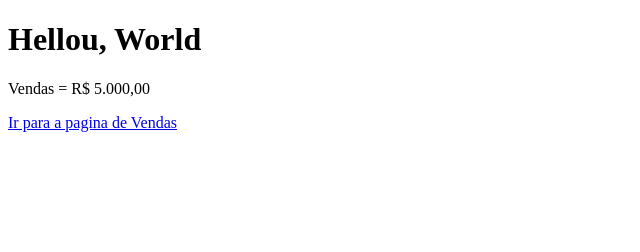
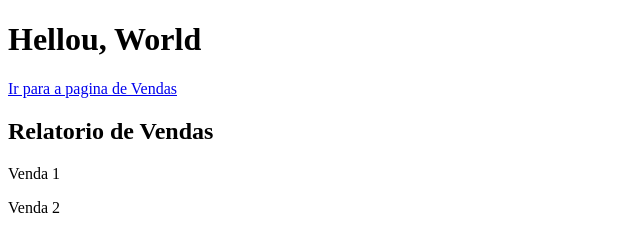
Before and after one commit to t1ctack/NivelamentoGitHub, a plain HTML site: page Vendas.html in a window 1280 px wide. Shown: the whole page, without its empty margins (0-640 px from the left). Drawn offline with Linux system fonts and the light colour scheme.

Commit message:
update vendas

```diff
--- a/Vendas.html
+++ b/Vendas.html
@@ -7,7 +7,9 @@
 </head>
 <body>
     <h1>Hellou, World</h1>
-    <p>Vendas = R$ 5.000,00</p>
     <a href="Index.html">Ir para a pagina de Vendas</a>
+    <h2>Relatorio de Vendas</h2>
+    <p>Venda 1</p>
+    <p>Venda 2</p>
 </body>
 </html>
```
